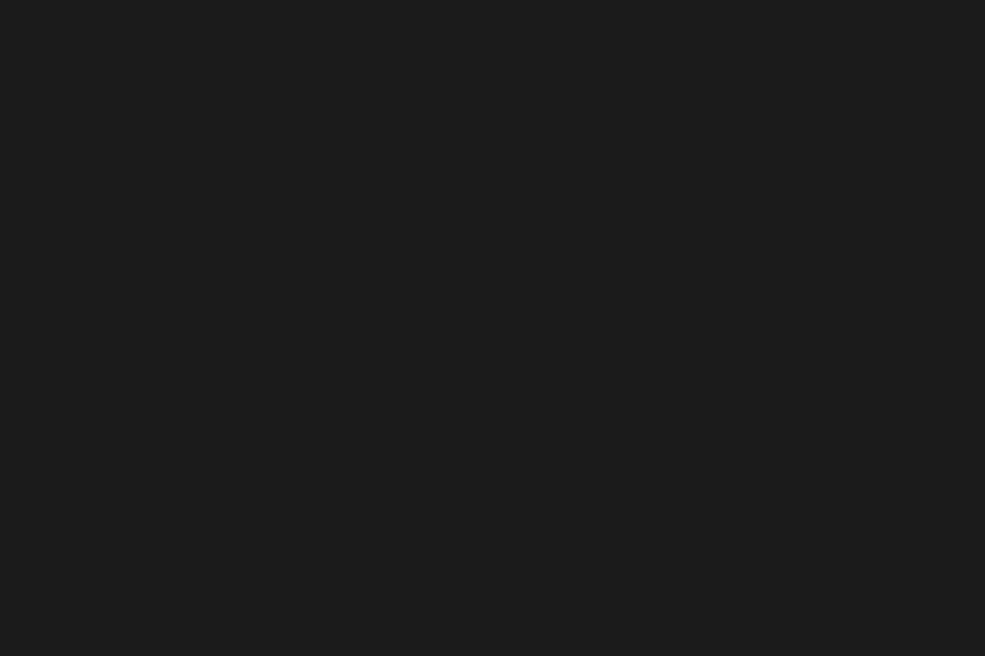
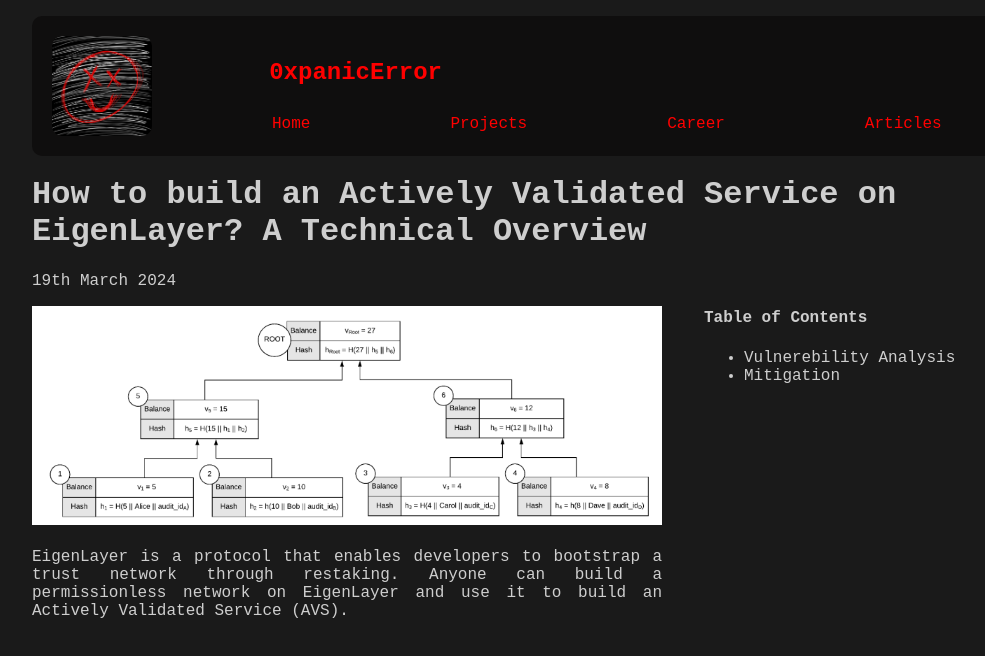
Before and after one commit to 0xpanicError/Portfolio, a React (Create React App) app in the folder frontend/: page /articles/eigenlayeravs in a window 1280 px wide. Before the commit this address had no page. Shown: the top 656 px of the page, without its empty margins (158-1143 px from the left). Built offline with nearby package versions, Linux system fonts and the light colour scheme.

Commit message:
eigenlayer article init

```diff
--- a/frontend/src/App.js
+++ b/frontend/src/App.js
@@ -6,6 +6,7 @@
 import Articles from "./pages/Articles";
 import MerkleSumTreeArticle from "./pages/Articles/MerkleSumTree";
 import FederatedProverNetworkArticle from "./pages/Articles/FederatedProverNetwork";
+import EigenLayerAVSArticle from "./pages/Articles/EigenLayerAVS";
 
 function App() {
   return (
@@ -23,6 +24,10 @@
           path="/articles/provernetworks"
           element={<FederatedProverNetworkArticle />}
         />
+        <Route
+          path="/articles/eigenlayeravs"
+          element={<EigenLayerAVSArticle />}
+        />
       </Routes>
     </Router>
   );
--- a/frontend/src/components/ArticlesList.js
+++ b/frontend/src/components/ArticlesList.js
@@ -26,6 +26,16 @@
             "https://aptosfoundation.org/brandbook/logomark/PNG/Aptos_mark_WHT.png"
           }
         />
+        <ArticleCard
+          slug={"eigenlayeravs"}
+          name={"EigenLayer AVS"}
+          description={
+            "How to build an AVS on EigenLayer? A Technical Overview"
+          }
+          image={
+            "https://aptosfoundation.org/brandbook/logomark/PNG/Aptos_mark_WHT.png"
+          }
+        />
       </div>
     </div>
   );
--- /dev/null
+++ b/frontend/src/pages/Articles/EigenLayerAVS.js
@@ -0,0 +1,43 @@
+import Navbar from "../../components/Navbar";
+import styles from "../../styles/Page.module.css";
+import ArticleCover from "../../assets/MST_1.png";
+
+const EigenLayerAVSArticle = () => {
+  return (
+    <div className={styles.container}>
+      <Navbar />
+
+      <div className={styles.articleTitle}>
+        <h1>
+          How to build an Actively Validated Service on EigenLayer? A Technical
+          Overview
+        </h1>
+        19th March 2024
+      </div>
+      <div className={styles.articleBody}>
+        <div className={styles.articleBodyLeft}>
+          <br />
+          <img
+            src={ArticleCover}
+            alt="EigenLayer AVS"
+            className={styles.articleImage}
+          />
+          <br />
+          <br />
+          EigenLayer is a protocol that enables developers to bootstrap a trust
+          network through restaking. Anyone can build a permissionless network
+          on EigenLayer and use it to build an Actively Validated Service (AVS).
+        </div>
+        <div className={styles.tableContent}>
+          <h4>Table of Contents</h4>
+          <ul>
+            <li>Vulnerebility Analysis</li>
+            <li>Mitigation</li>
+          </ul>
+        </div>
+      </div>
+    </div>
+  );
+};
+
+export default EigenLayerAVSArticle;
```
